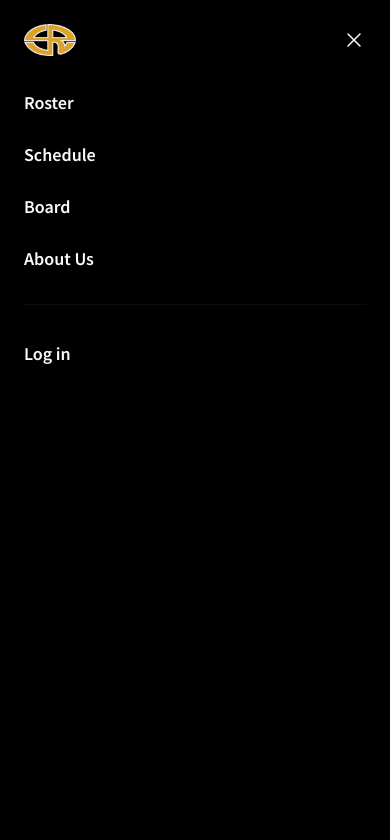
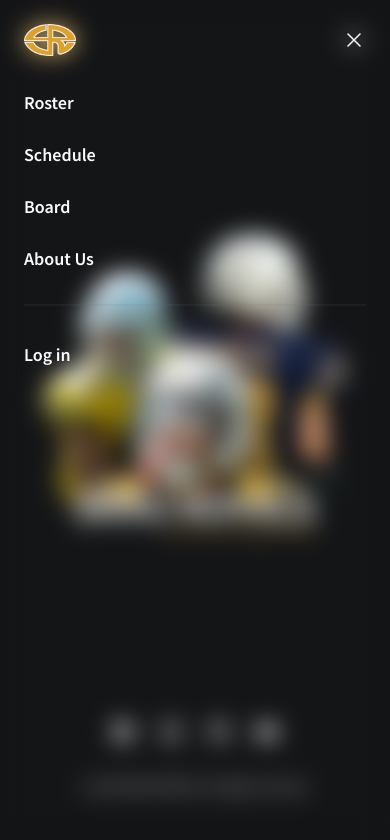
Before and after one commit to bigcoredev/official-webpage, a Next.js app in the folder frontend/: page / in a window 390 px wide. Both pictures are taken after a click on the button "Open main menu". Shown: the top 840 px of the page. Built offline with nearby package versions, Linux system fonts and the light colour scheme.

Commit message:
fix: image size and header component

```diff
--- a/frontend/src/app/login/page.tsx
+++ b/frontend/src/app/login/page.tsx
@@ -8,8 +8,8 @@ export default function LoginPage() {
         <Image
           src="/text-logo.png"
           alt="ROYALS"
-          width={290}
-          height={70}
+          width={1158}
+          height={277}
           className="h-auto w-full max-w-[320px]"
         />
         <LoginForm />
--- a/frontend/src/app/page.tsx
+++ b/frontend/src/app/page.tsx
@@ -2,8 +2,8 @@ import Image from 'next/image'
 
 export default function Home() {
   return (
-    <main className="mx-auto flex w-full max-w-7xl flex-grow flex-col-reverse items-center justify-center p-6 lg:grid lg:grid-cols-12 lg:px-8">
-      <div className="col-span-12 flex flex-col items-end lg:col-span-5 lg:-mr-6">
+    <main className="mx-auto flex w-full max-w-7xl flex-grow flex-col items-center justify-center p-6 lg:grid lg:grid-cols-12 lg:px-8">
+      <div className="col-span-12 hidden items-end lg:col-span-5 lg:-mr-10 lg:flex lg:flex-col">
         <h1 className="text-4xl font-bold text-gray-50 lg:text-5xl">
           SKKU ROYALS
         </h1>
@@ -11,7 +11,7 @@ export default function Home() {
           American Football Team
         </h1>
       </div>
-      <div className="col-span-12 -mb-14 flex flex-col flex-nowrap items-center lg:col-span-7 lg:mb-0">
+      <div className="col-span-12 -mb-12 flex flex-col flex-nowrap items-center lg:col-span-7 lg:mb-0">
         <Image
           width={1080}
           height={1080}
@@ -20,6 +20,14 @@ export default function Home() {
           className="h-80 w-auto lg:h-[640px]"
         />
       </div>
+      <div className="col-span-12 flex flex-col items-end lg:hidden">
+        <h1 className="text-4xl font-bold text-gray-50 lg:text-5xl">
+          SKKU ROYALS
+        </h1>
+        <h1 className="-mt-1.5 text-sm font-light text-amber-400 lg:text-lg">
+          American Football Team
+        </h1>
+      </div>
     </main>
   )
 }
--- a/frontend/src/components/Header.tsx
+++ b/frontend/src/components/Header.tsx
@@ -17,7 +17,7 @@ export default function Header() {
   const [mobileMenuOpen, setMobileMenuOpen] = useState(false)
 
   return (
-    <header className="fixed left-0 top-0 z-10 w-full bg-transparent backdrop-blur-lg">
+    <header className="fixed left-0 top-0 z-10 w-full bg-transparent backdrop-blur-md">
       <nav
         className="mx-auto flex max-w-7xl items-center justify-between p-6 lg:px-8"
         aria-label="Global"
@@ -67,9 +67,13 @@ export default function Header() {
         onClose={setMobileMenuOpen}
       >
         <div className="fixed inset-0 z-10" />
-        <Dialog.Panel className="fixed inset-y-0 right-0 z-10 w-full overflow-y-auto bg-black px-6 py-6 sm:max-w-sm sm:ring-1 sm:ring-gray-900/10">
+        <Dialog.Panel className="fixed inset-y-0 right-0 z-10 w-full overflow-y-auto px-6 py-6 backdrop-blur-md sm:max-w-sm sm:ring-1 sm:ring-gray-900/10">
           <div className="flex items-center justify-between">
-            <Link href="/" className="-m-1.5 p-1.5">
+            <Link
+              href="/"
+              className="-m-1.5 p-1.5"
+              onClick={() => setMobileMenuOpen(false)}
+            >
               <span className="sr-only">SKKU ROYALS</span>
               <Image
                 className="h-8 w-auto"
@@ -89,13 +93,14 @@ export default function Header() {
             </button>
           </div>
           <div className="mt-6 flow-root">
-            <div className="-my-6 divide-y divide-gray-500/10">
+            <div className="-my-6 divide-y-2 divide-gray-500/10">
               <div className="space-y-2 py-6">
                 {navigation.map((item) => (
                   <Link
                     key={item.name}
                     href={item.href}
-                    className="-mx-3 block rounded-lg px-3 py-2 text-base font-semibold leading-7 text-gray-50 hover:bg-gray-50"
+                    className="-mx-3 block rounded-lg px-3 py-2 text-base font-semibold leading-7 text-gray-50 hover:bg-gray-400 hover:text-gray-950"
+                    onClick={() => setMobileMenuOpen(false)}
                   >
                     {item.name}
                   </Link>
@@ -103,8 +108,9 @@ export default function Header() {
               </div>
               <div className="py-6">
                 <Link
-                  href="#"
-                  className="-mx-3 block rounded-lg px-3 py-2.5 text-base font-semibold leading-7 text-gray-50 hover:bg-gray-50"
+                  href="/login"
+                  className="-mx-3 block rounded-lg px-3 py-2.5 text-base font-semibold leading-7 text-gray-50 hover:bg-gray-400 hover:text-gray-950"
+                  onClick={() => setMobileMenuOpen(false)}
                 >
                   Log in
                 </Link>
```
Also changed, not shown: frontend/public/hero.png, frontend/public/text-logo.png.
